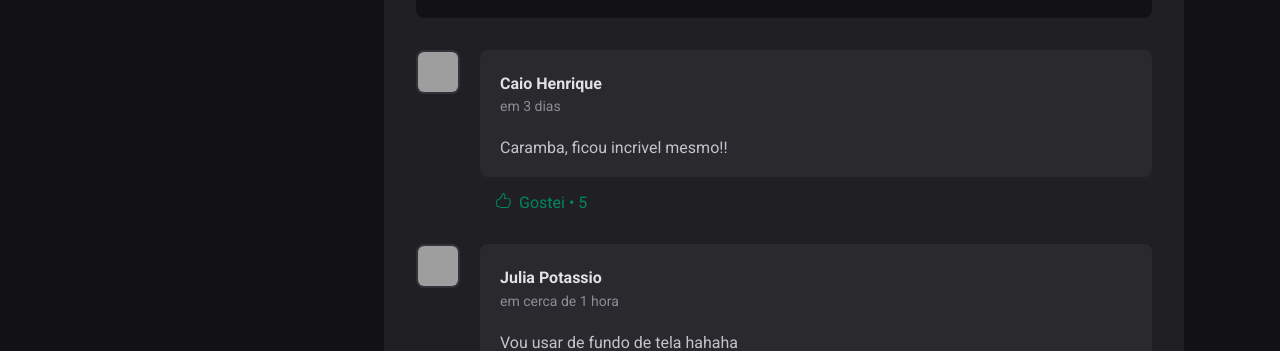
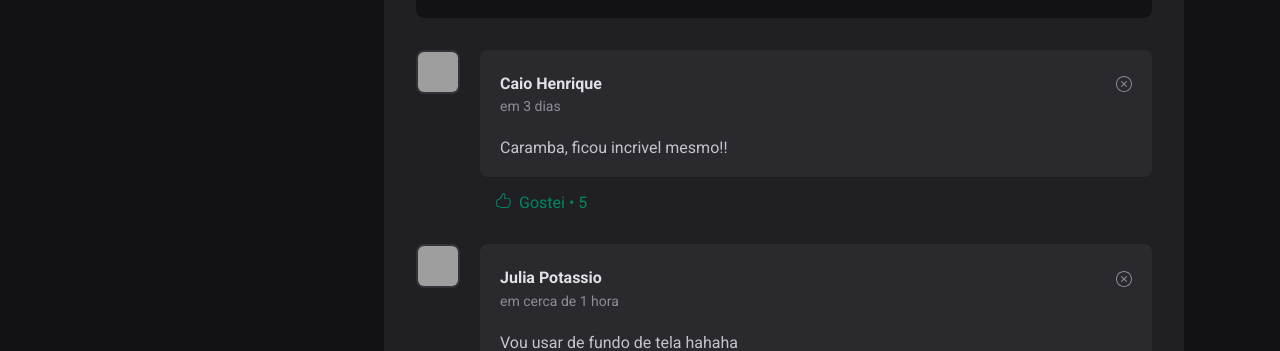
Before and after one commit to PedroElorriaga/ReactFoguete, a React (Vite) app in the folder projetos-rocketseat/: page / in a window 1280 px wide. Shown: the part 444-795 px from the top of the page. Built offline with nearby package versions, Linux system fonts and the light colour scheme; grey boxes are pictures that could not be loaded.

Commit message:
Envio 02/03/25: Validações de envio do comentário e funções de deletar comentários

```diff
--- a/projetos-rocketseat/src/App.jsx
+++ b/projetos-rocketseat/src/App.jsx
@@ -18,6 +18,7 @@ const postsFromApi = [
     conteudo: 'Veja como fiz essa captura Era mais um dia da minha jornada, quando derrepente vejo um casal de pardais Ainda bem, consegui registrar este momento lindo!',
     comentarios: [
       {
+        idComentario: 1,
         autor: {
           nome: 'Caio Henrique',
           avatar: 'https://github.com/caiodev.png'
@@ -26,6 +27,7 @@ const postsFromApi = [
         conteudo: 'Caramba, ficou incrivel mesmo!!'
       },
       {
+        idComentario: 2,
         autor: {
           nome: 'Julia Potassio',
           avatar: 'https://github.com/julia.png'
--- a/projetos-rocketseat/src/components/Comment.jsx
+++ b/projetos-rocketseat/src/components/Comment.jsx
@@ -1,9 +1,13 @@
 import { Avatar } from './Avatar';
 
 import styles from './Comment.module.css'
-import { SlLike } from "react-icons/sl";
+import { SlLike, SlClose } from "react-icons/sl";
 
 export function Comment(props) {
+    function handleDeleteComentario() {
+        props.onDeleteComentario(props.idComentario)
+    }
+
     return (
         <article>
             <div className={styles.comment}>
@@ -11,7 +15,13 @@ export function Comment(props) {
                     avatar={props.avatar}
                 />
                 <div className={styles.conteudo}>
-                    <strong className={styles.autor}>{props.nome}</strong>
+                    <strong className={styles.autor}>
+                        {props.nome}
+                        <SlClose
+                            className={styles.deleteIcon}
+                            onClick={handleDeleteComentario}
+                        />
+                    </strong>
                     <time>{props.postadoEm}</time>
                     <p>{props.conteudo}</p>
                 </div>
--- a/projetos-rocketseat/src/components/Comment.module.css
+++ b/projetos-rocketseat/src/components/Comment.module.css
@@ -16,6 +16,23 @@
 .conteudo .autor {
     line-height: 1.8;
     color: var(--gray-100);
+}
+
+.conteudo .autor {
+    display: flex;
+    justify-content: space-between;
+    align-items: center;
+}
+
+.conteudo .autor .deleteIcon {
+    cursor: pointer;
+    color: var(--gray-400);
+
+    transition: color 0.2s;
+}
+
+.conteudo .autor .deleteIcon:hover {
+    color: var(--red);
 }
 
 .conteudo time {
--- a/projetos-rocketseat/src/components/Post.jsx
+++ b/projetos-rocketseat/src/components/Post.jsx
@@ -24,9 +24,10 @@ export function Post(props) {
 
     function handleSubmitFormulario() {
         event.preventDefault()
-        if (!conteudoComentario) return
+        if (!conteudoComentario.trim()) return
 
         const novoComentario = {
+            idComentario: comentarios.length + 1,
             autor: {
                 nome: 'Pedro Elorriaga',
                 avatar: 'https://github.com/pedroElorriaga.png'
@@ -37,6 +38,15 @@ export function Post(props) {
 
         setComentarios([...comentarios, novoComentario])
         setConteudoComentario('')
+    }
+
+    function deleteComentario(idComentario) {
+        // Imutabilidade, no react nunca mudamos uma informação, sempre criamos uma nova informação
+        const listaSemComentarioDeletado = comentarios.filter(comentario => {
+            if (comentario.idComentario != idComentario) return comentario
+        })
+
+        setComentarios(listaSemComentarioDeletado)
     }
 
     return (
@@ -62,7 +72,13 @@ export function Post(props) {
             <form onSubmit={handleSubmitFormulario} className={styles.commentForm}>
                 <strong>Comentar sobre</strong>
 
-                <textarea value={conteudoComentario} onChange={(e) => setConteudoComentario(e.target.value)} placeholder='Que imagem incrivel !!' />
+                <textarea
+                    value={conteudoComentario}
+                    onChange={(e) => { setConteudoComentario(e.target.value), e.target.setCustomValidity('') }}
+                    placeholder='Que imagem incrivel !!'
+                    onInvalid={(e) => console.log(e.target.setCustomValidity('O preenchimento é obrigatório'))}
+                    required
+                />
 
                 <div className={styles.botaoMagico}>
                     <button type='submit'>Enviar</button>
@@ -71,11 +87,13 @@ export function Post(props) {
             {comentarios ? comentarios.map(prop => {
                 return (
                     <Comment
-                        key={prop.postadoEm}
+                        key={prop.idComentario}
+                        idComentario={prop.idComentario}
                         nome={prop.autor.nome}
                         avatar={prop.autor.avatar}
                         postadoEm={calcularTempoDeEnvio(prop.postadoEm)}
                         conteudo={prop.conteudo}
+                        onDeleteComentario={deleteComentario}
                     />
                 )
             }) : null}
--- a/projetos-rocketseat/src/global.css
+++ b/projetos-rocketseat/src/global.css
@@ -10,6 +10,8 @@
 
     --green-300: #00b37e;
     --green-500: #00875f;
+
+    --red: #F75A68;
 }
 
 /* Para os outline ficaram da cor definida */
```
